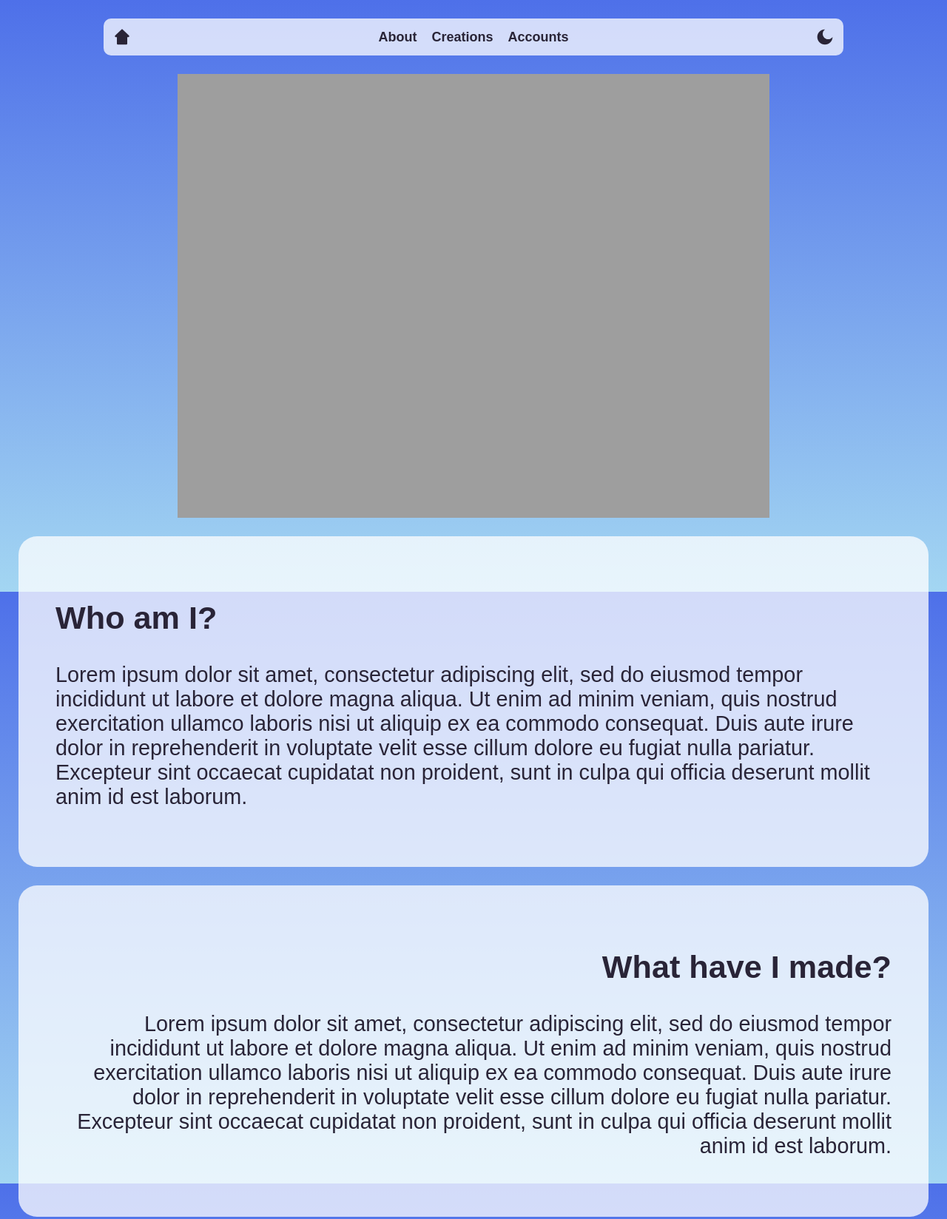
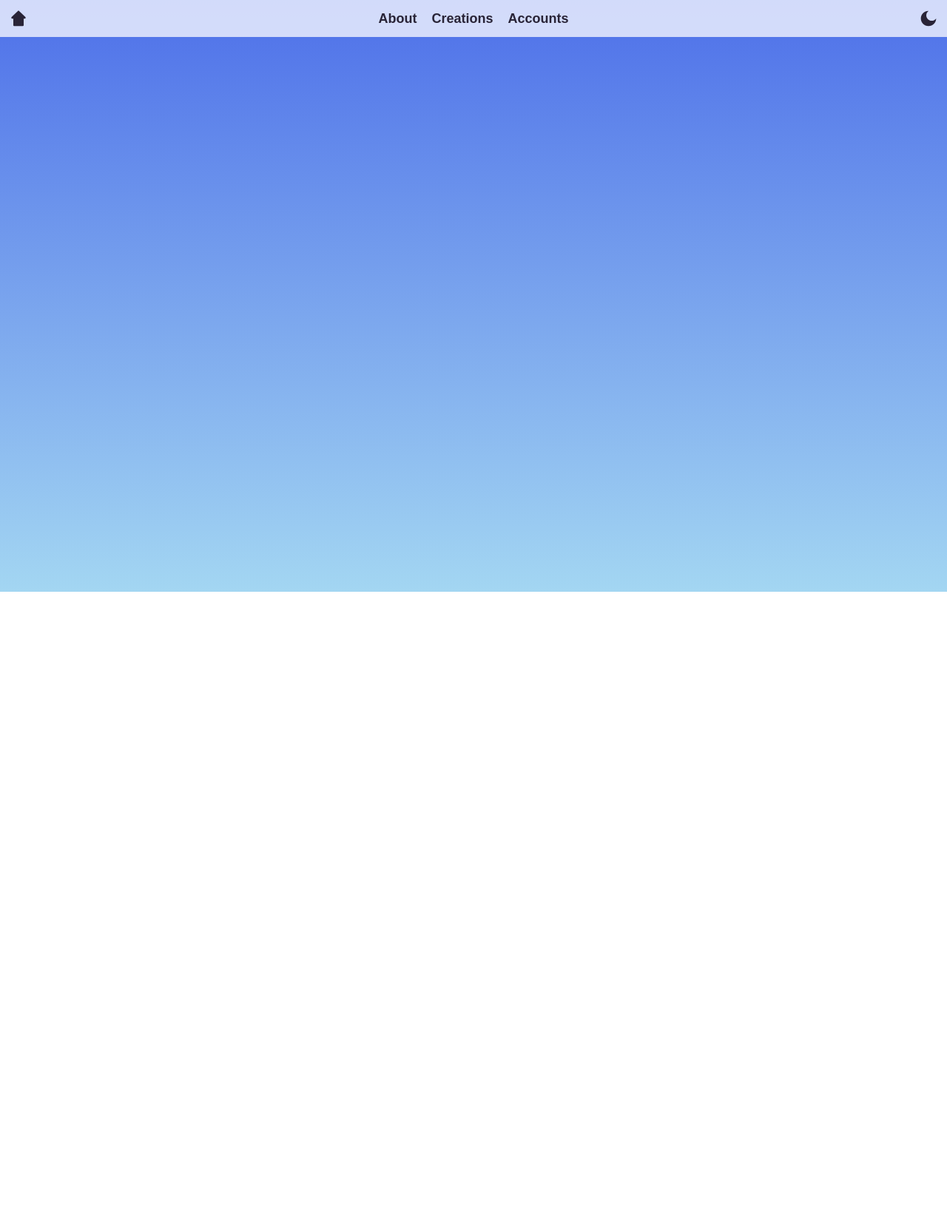
Before and after one commit to LucasKingman/lucaskingman, a plain HTML site: page index.html in a window 1280 px wide. Shown: the top 1648 px of the page at 74% size. After the commit the page ends 800 px from the top, so only its background shows below. Drawn offline with Linux system fonts and the light colour scheme.

Commit message:
Overhaul Groundwork
- Removed temporary text and images
- Fixed Menu Icon spacing still existing after resizing at times
- Changed Topbar to Updated Design

```diff
--- a/index.html
+++ b/index.html
@@ -16,7 +16,7 @@
       <input type="checkbox" id="checkbox_theme">
     </label>
     <input id="dropdown" type="checkbox" name="menu" class="drop" />
-    <label for="dropdown">
+    <label for="dropdown" class="drop">
       <div class="menu"></div>
     </label>
     <div class="submenu">
@@ -25,25 +25,6 @@
       <a class="page" href="https://youtube.com/@LucasKingman"><div class="sub">Accounts</div></a>
     </div>
   </div>
-  <div class="image"></div>
-  <div class="box">
-    <h2>Who am I?</h2>
-    <p>
-      Lorem ipsum dolor sit amet, consectetur adipiscing elit, sed do eiusmod tempor incididunt ut labore et dolore magna aliqua. Ut enim ad minim veniam, quis nostrud exercitation ullamco laboris nisi ut aliquip ex ea commodo consequat. Duis aute irure dolor in reprehenderit in voluptate velit esse cillum dolore eu fugiat nulla pariatur. Excepteur sint occaecat cupidatat non proident, sunt in culpa qui officia deserunt mollit anim id est laborum.
-    </p>
-  </div>
-  <div class="box">
-    <h2 class="alt">What have I made?</h2>
-    <p class="alt">
-      Lorem ipsum dolor sit amet, consectetur adipiscing elit, sed do eiusmod tempor incididunt ut labore et dolore magna aliqua. Ut enim ad minim veniam, quis nostrud exercitation ullamco laboris nisi ut aliquip ex ea commodo consequat. Duis aute irure dolor in reprehenderit in voluptate velit esse cillum dolore eu fugiat nulla pariatur. Excepteur sint occaecat cupidatat non proident, sunt in culpa qui officia deserunt mollit anim id est laborum.
-    </p>
-  </div>
-  <div class="box">
-    <h2>Whats will I do next?</h2>
-    <p>
-      Lorem ipsum dolor sit amet, consectetur adipiscing elit, sed do eiusmod tempor incididunt ut labore et dolore magna aliqua. Ut enim ad minim veniam, quis nostrud exercitation ullamco laboris nisi ut aliquip ex ea commodo consequat. Duis aute irure dolor in reprehenderit in voluptate velit esse cillum dolore eu fugiat nulla pariatur. Excepteur sint occaecat cupidatat non proident, sunt in culpa qui officia deserunt mollit anim id est laborum.
-    </p>
-  </div>
 </body>
 <!-- partial -->
   <script  src="./script.js"></script>
--- a/style.css
+++ b/style.css
@@ -29,7 +29,10 @@
     display: None;
   }
   .submenu {
-    display: None;
+    display: none;
+  }
+  .drop {
+    display: none;
   }
 }
 
@@ -65,11 +68,8 @@ body {
 .topbar {
   display: flex;
   flex-wrap: wrap;
-  margin: 25px auto;
   height: auto;
-  border: ffffff;
-  border-radius: 10px;
-  width: min(calc(100vw - 50px), 1000px);
+  width: 100vw;
   background: var(--box-color);
   position: sticky;
   top: 25px;
@@ -145,33 +145,3 @@ label {
 
 
 /*TEMPERARY Testing Stuff*/
-.image {
-  width: min(calc(100vw - 25px), 800px);
-  margin: auto;
-  content: url("https://cdn.discordapp.com/attachments/670844103730397216/1137189716953927720/Testier.png");
-}
-.image_2 {
-  width: min(calc(60vw - 100px), 1200px);
-  height: min(calc(40vw - 100px), 1200px);;
-  border-radius: 10px;
-  margin: auto;
-  content: url("https://cdn.discordapp.com/attachments/670844103730397216/1130825211885920296/PFP.png");
-}
-.box {
-  size: auto;
-  margin: 25px;
-  font-size: 1.8em;
-  padding: 50px;
-  background: var(--box-color);
-  border-radius: 25px;
-}
-p {
-  max-width: 1200px;
-}
-h2 {
-  max-width: 1200px;
-}
-.alt {
-  text-align: right;
-  margin-left: auto;
-}
```
Also changed, not shown: 3 other files.
